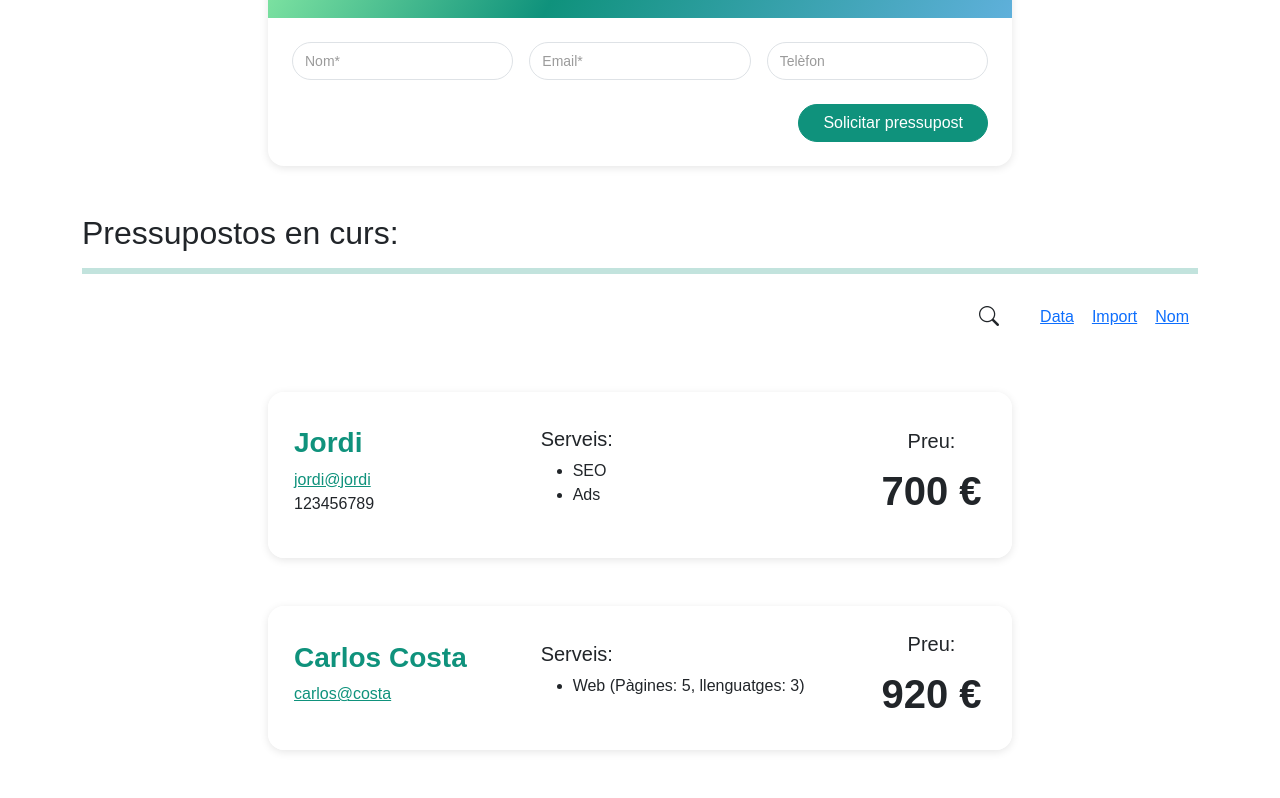
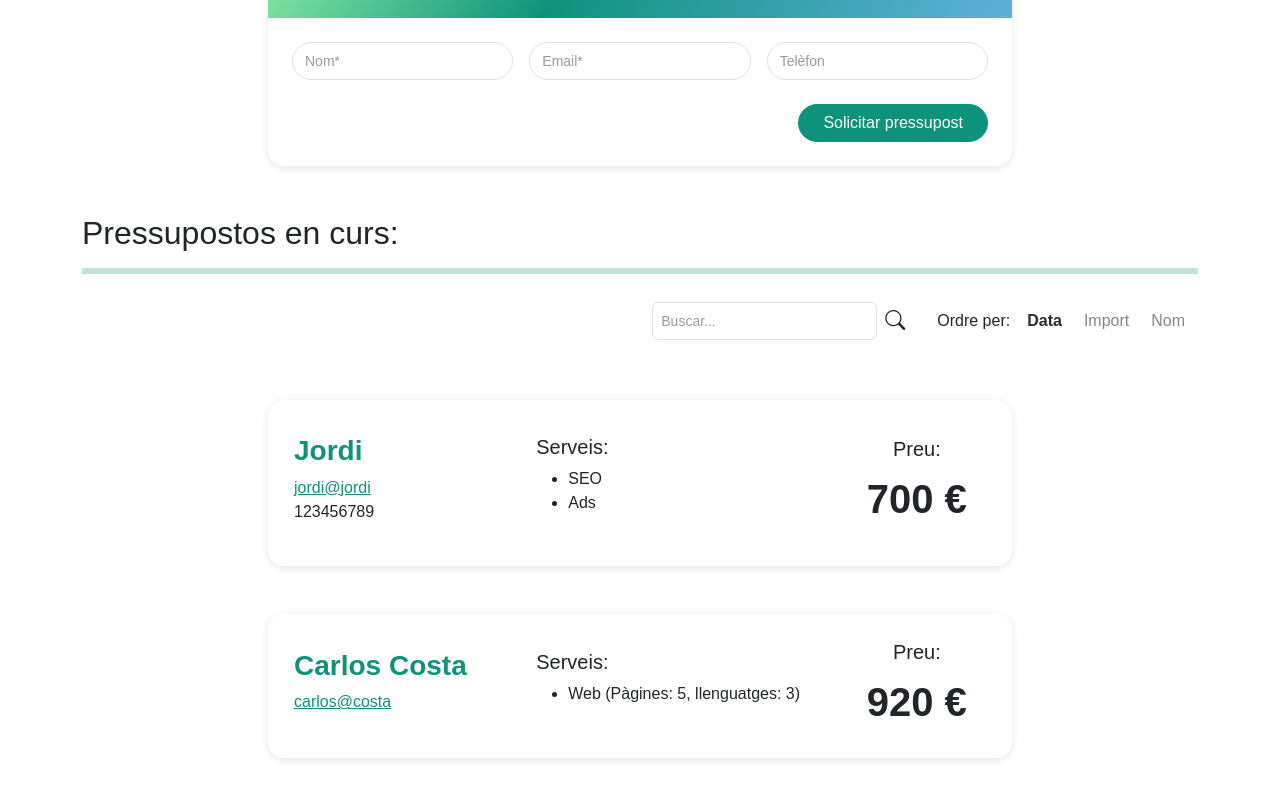
Before and after one commit to basantades/S6.-Pressupostos-Angular, an Angular app: page / in a window 1280 px wide. Shown: the part 924-1722 px from the top of the page. Built offline with nearby package versions, Linux system fonts and the light colour scheme.

Commit message:
Exercici 6 ok

```diff
--- a/angular.json
+++ b/angular.json
@@ -44,12 +44,12 @@
               "budgets": [
                 {
                   "type": "initial",
-                  "maximumWarning": "500kB",
-                  "maximumError": "1MB"
+                  "maximumWarning": "2mb",
+                  "maximumError": "2mb"
                 },
                 {
                   "type": "anyComponentStyle",
-                  "maximumWarning": "4kB",
+                  "maximumWarning": "8kb",
                   "maximumError": "8kB"
                 }
               ],
--- a/src/app/components/budgets-list/budgets-list.component.html
+++ b/src/app/components/budgets-list/budgets-list.component.html
@@ -3,27 +3,15 @@
     <h2>Pressupostos en curs:</h2>
     <hr class="border-bottom border-3 border-primary">
     <div class="d-flex justify-content-end align-items-center pb-2 mb-4 navbar navbar-expand-lg">
-        <div class="dropdown">
-            <button
-              class="btn btn-light border-0 p-0 me-3"
-              id="searchDropdown"
-              data-bs-toggle="dropdown"
-              aria-expanded="false">
-              <i class="bi bi-search fs-5"></i>
-            </button>
-            <div class="dropdown-menu p-2 shadow" style="width: 200px;">
-              <input
-                type="text"
-                class="form-control"
-                placeholder="Buscar..."
-                aria-label="Buscar"
-                (input)="searchBudgets($event)">
-            </div>
-          </div>
-          <div class="d-flex align-items-center ms-3">
-            <button class="btn btn-link px-2" (click)="setOrderBy('fecha')">Data</button>
-            <button class="btn btn-link px-2" (click)="setOrderBy('total')">Import</button>
-            <button class="btn btn-link px-2" (click)="setOrderBy('nombre')">Nom</button>
+        <div class="d-flex align-items-center ms-3 g-5">
+            <input type="text" class="form-control px-2" id="buscador" placeholder="Buscar..." (input)="searchBudgets($event)">
+            <label for="buscador" class="form-label m-2"><i class="bi bi-search fs-5"></i> </label>
+        </div>
+          <div class="d-flex align-items-center ms-3 ordenar">
+            <p class="m-2">Ordre per:</p>
+            <button class="btn btn-link ps-2" [class.active]="orderBy() === 'fecha'" (click)="setOrderBy('fecha')">Data</button>
+            <button class="btn btn-link ps-2" [class.active]="orderBy() === 'total'" (click)="setOrderBy('total')">Import</button>
+            <button class="btn btn-link ps-2" [class.active]="orderBy() === 'nombre'"  (click)="setOrderBy('nombre')">Nom</button>
           </div>
     </div>
 </div>
@@ -35,13 +23,13 @@
     @for (budgetSaved of getSortedBudgets(); track budgetSaved.id_budgetSaved) {
 
         <div class="contenedor p-4" >
-            <div  class="service text-start">
-                <div class="col-12 col-lg-4">
+            <div  class="service text-start flex-wrap">
+                <div class="datos-user">
                     <h3>{{budgetSaved.nombre}}</h3>
                     <p><a class="link-primary" href="mailto:{{budgetSaved.email}}">{{budgetSaved.email}}</a><br>
                     {{budgetSaved.telefono}}</p>
                 </div>
-                <div class="col-12 col-lg-5">
+                <div class="datos-serveis">
                     <h5 class="">Serveis:</h5>
                     <ul>
                         @for (servicios of budgetSaved.servicios; track servicios) {
@@ -50,7 +38,7 @@
                         }
                     </ul>
                 </div>
-                <div class="col-12 col-lg-3 text-center">
+                <div class="datos-preu">
                 <div>
                     <h5 class="">Preu:</h5>
                     <p class="price">{{budgetSaved.total}} €</p>
--- a/src/app/components/budgets-list/budgets-list.component.scss
+++ b/src/app/components/budgets-list/budgets-list.component.scss
@@ -0,0 +1,61 @@
+input::placeholder {
+    font-size: 14px;
+    color: #9b9b9b;
+  }
+
+  .datos-user {
+    width: 30%;
+  }
+  .datos-serveis {
+    text-align: left;
+    width: 40%;
+  }
+  .datos-preu {
+    text-align: center;
+    width: 20%;
+  }
+  .ordenar button {
+      text-decoration: none;
+      color: #868686;
+  }
+
+  .ordenar button.active {
+    color: #2b2b2b;
+    font-weight: bold;
+}
+
+  .ordenar button:hover {
+    color: #0f927c;
+}
+
+  @media screen and (max-width: 900px) {
+    .datos-user {
+      width: 100%;
+    }
+    .datos-serveis {
+        text-align: left;
+        width: 50%;
+      }
+      .datos-preu {
+        text-align: center;
+        width: 25%;
+
+      }
+
+  }
+  @media screen and (max-width: 450px) {
+
+    .datos-serveis {
+      width: 100%;
+    }
+    .datos-preu {
+      width: 100%;
+    }
+
+  }
+
+  .service {
+    display: flex;
+    flex-direction: row;
+    justify-content: space-between;
+  }
--- a/src/app/components/budgets-list/budgets-list.component.ts
+++ b/src/app/components/budgets-list/budgets-list.component.ts
@@ -16,4 +16,6 @@ setOrderBy = inject(BudgetService).setOrderBy;
 searchBudgets = inject(BudgetService).searchBudgets;
 searchQuery = inject(BudgetService).searchQuery;
 
+
+
 }
--- a/src/styles.scss
+++ b/src/styles.scss
@@ -100,5 +100,5 @@ h3 {
 }
 
 .alto-completo {
-min-height: 100vh;
+min-height: 50vh;
 }
```
